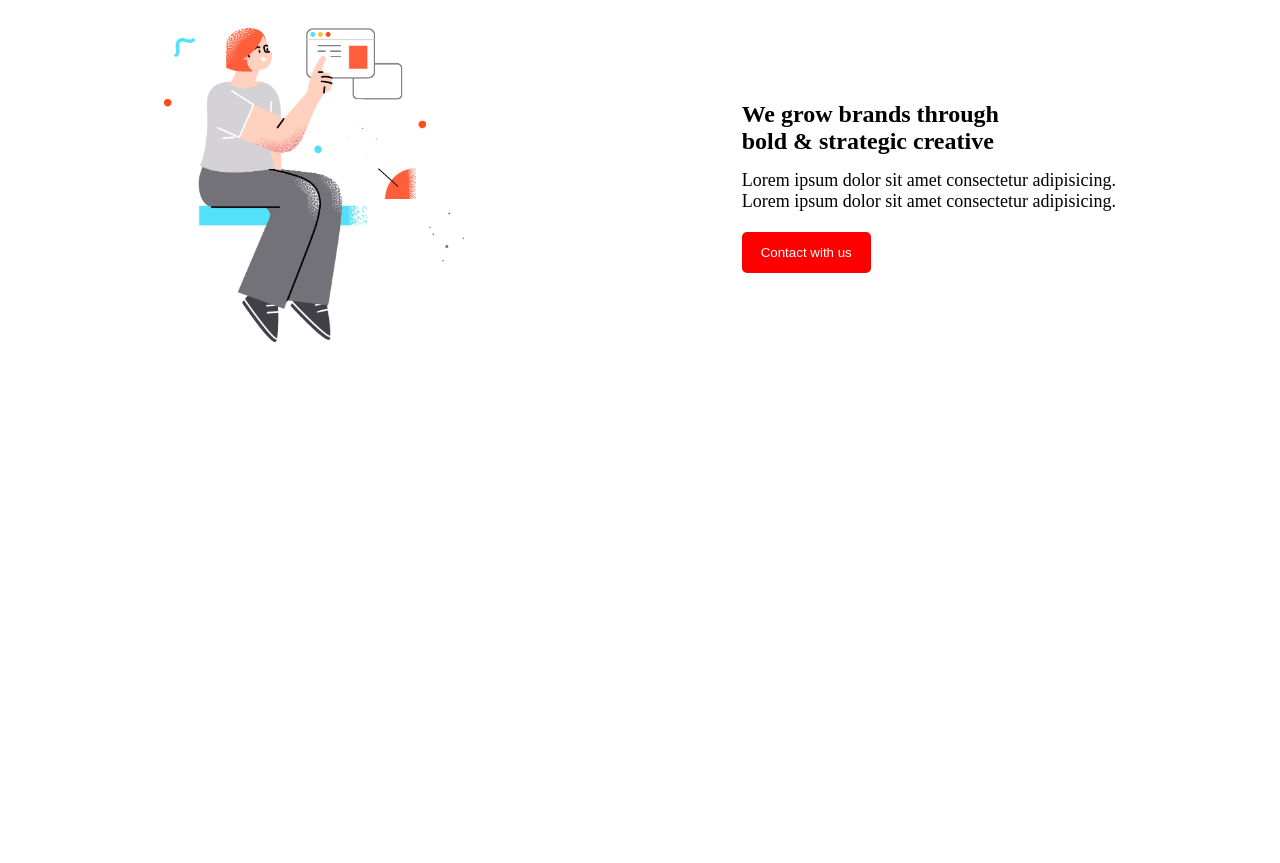
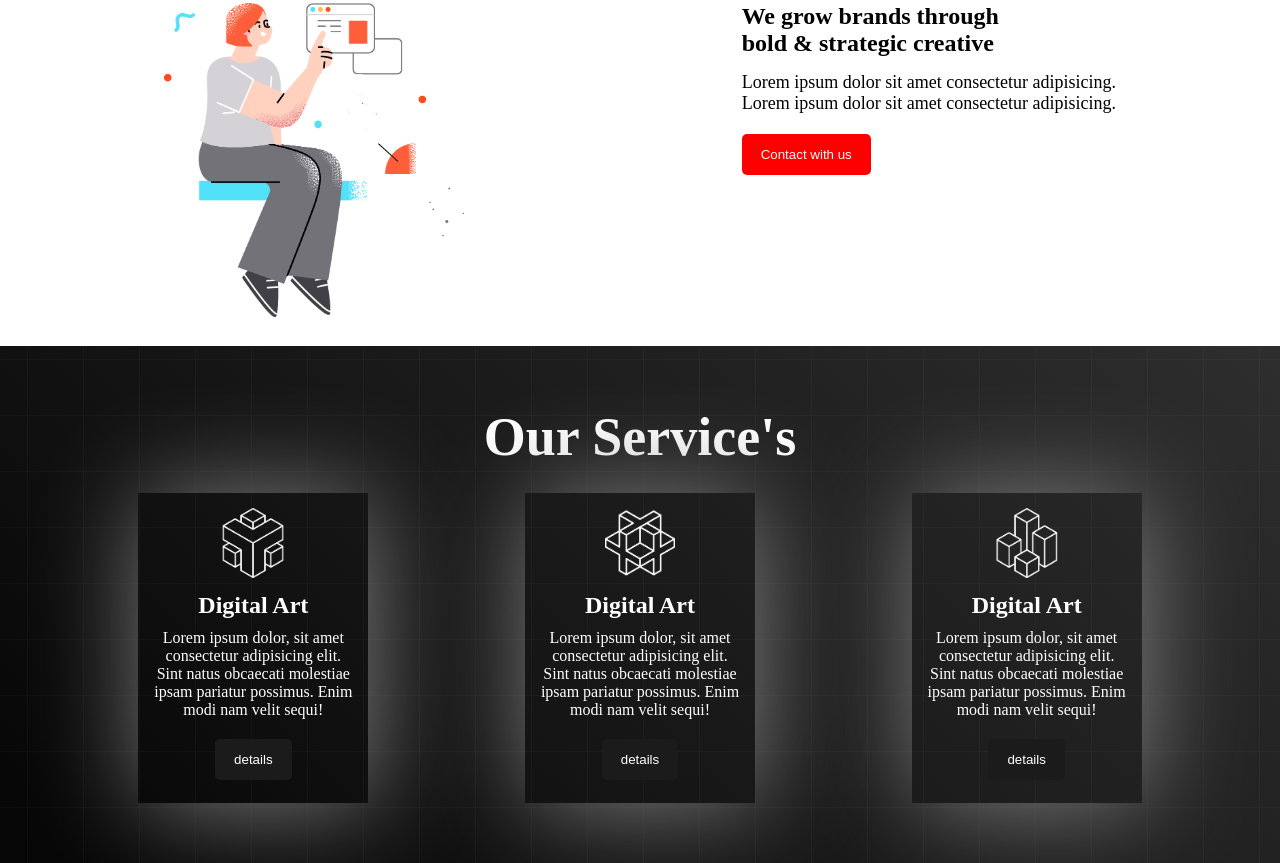
Before and after one commit to Arif4753/practice, a plain HTML site: page index.html in a window 1280 px wide. Shown: the part 1002-1865 px from the top of the page. Before the commit the page ends 1373 px from the top, so only its background shows below. Drawn offline with Linux system fonts and the light colour scheme.

Commit message:
service section done

```diff
--- a/index.html
+++ b/index.html
@@ -53,6 +53,46 @@
           <img src="/images/section.png" alt="" class="photo">
         </div>
       </div>
+     <section>
+      <div class="service_container">
+        <h1 class="text about_us text3">Our Service's</h1>
+        <div class="box_container">
+          <div class="box">
+            <img class="icon" src="./icon/0.png" alt="" />
+              <h1 class="box-title">Digital Art</h1>
+              <p>
+                Lorem ipsum dolor, sit amet consectetur adipisicing elit. Sint
+                natus obcaecati molestiae ipsam pariatur possimus. Enim modi nam
+                velit sequi!
+              </p>
+              <button class="btn box-btn">details</button>
+          </div>
+          <div class="box">
+            <img class="icon" src="./icon/1.png" alt="" />
+              <h1 class="box-title">Digital Art</h1>
+              <p>
+                Lorem ipsum dolor, sit amet consectetur adipisicing elit. Sint
+                natus obcaecati molestiae ipsam pariatur possimus. Enim modi nam
+                velit sequi!
+              </p>
+              <button class="btn box-btn">details</button>
+          </div>
+          <div class="box">
+            <img class="icon" src="./icon/2.png" alt="" />
+              <h1 class="box-title">Digital Art</h1>
+              <p>
+                Lorem ipsum dolor, sit amet consectetur adipisicing elit. Sint
+                natus obcaecati molestiae ipsam pariatur possimus. Enim modi nam
+                velit sequi!
+              </p>
+              <button class="btn box-btn">details</button>
+          </div>
+        </div>
+      </div>
+     </section>
     </main>
+    <footer>
+
+    </footer>
   </body>
 </html>
--- a/style.css
+++ b/style.css
@@ -68,18 +68,51 @@ nav{
     display: flex;
     flex-direction: row-reverse;
     justify-content: space-around;
-    align-items: center;
+    /* align-items: center; */
     margin-top: 20px;
     padding: 25px;
 
 
 }
 .about_us{
-    padding: 10px;
-    margin-top: 15px;
+    /* padding: 10px; */
+    margin-top: 10px;
     text-align: center;
 }
 .second_title{
     margin-bottom: 15px;
     font-size: 1.5em;
 }
+.service_container{
+    background-image: url(/images/background.png),linear-gradient(45deg,rgb(5,5,5),#2e2e2e);
+    color: white;
+    padding: 50px;
+}
+.box_container{
+    display: flex;
+    justify-content: space-around;
+    margin-top: 10px;
+    padding: 10px;
+}
+.box{
+    width: 200px;
+    height: 280px;
+    padding: 15px;
+    text-align: center;
+    box-shadow: 4px 2px 105px grey;
+}
+.box-title{
+    margin: 10px;
+}
+.box-btn{
+    background-color: #1c1b1b;
+}
+.text3{
+    /* padding-top: 20px; */
+}
+
+
+.icon{
+    width:70px;
+    color: #2e2e2e;
+}
```
